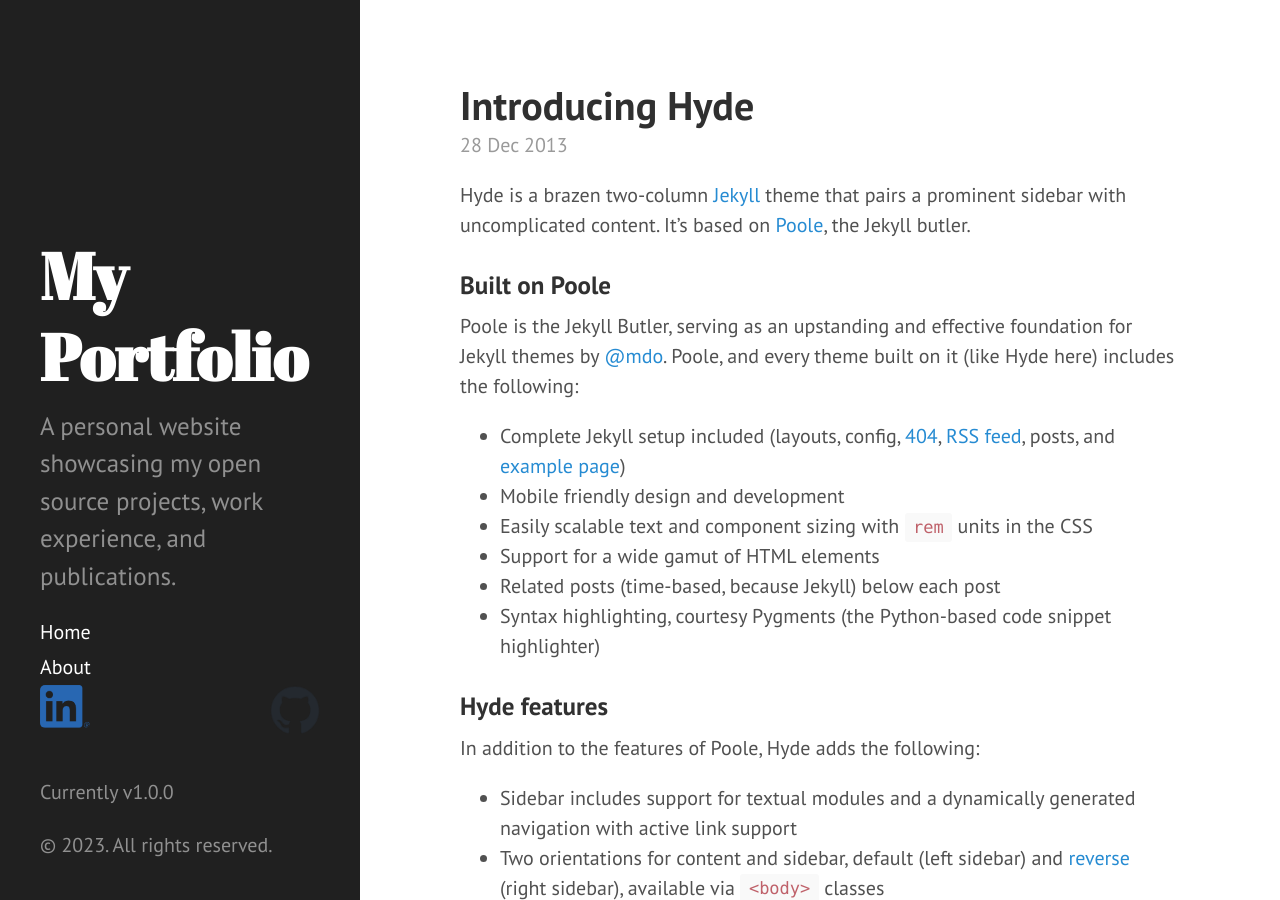
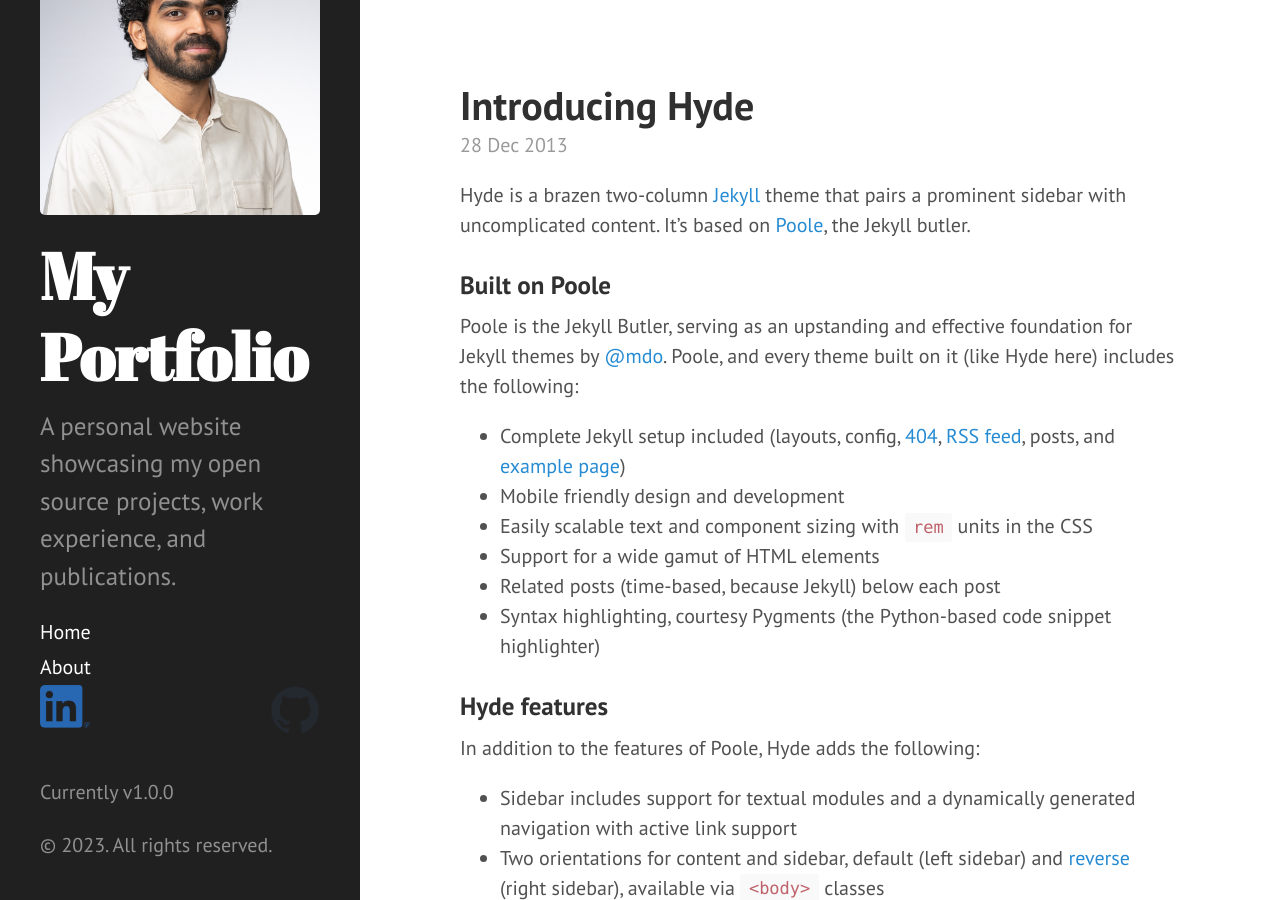
Before and after one commit to 97harsh/97harsh.github.io, a Jekyll site: the page built from index.html, in a window 1280 px wide and 900 px high. Built offline with Jekyll 4.4.1, drawn with Linux system fonts in a browser that asks for light colours; Markdown is read by kramdown in place of the engine named in the settings; the list of posts is cut into pages by our own code.

Commit message:
added my picture on top of sidebar

```diff
--- a/CNAME
+++ /dev/null
@@ -1 +0,0 @@
-hyde.getpoole.com
--- a/_includes/sidebar.html
+++ b/_includes/sidebar.html
@@ -1,6 +1,7 @@
 <div class="sidebar">
   <div class="container sidebar-sticky">
     <div class="sidebar-about">
+      <img src="{{ site.baseurl }}/assets/images/me.jpeg" alt="Your Picture" class="sidebar-picture">
       <h1>
         <a href="{{ site.baseurl }}">
           {{ site.title }}
```
Also changed, not shown: assets/images/me.jpeg (added).
